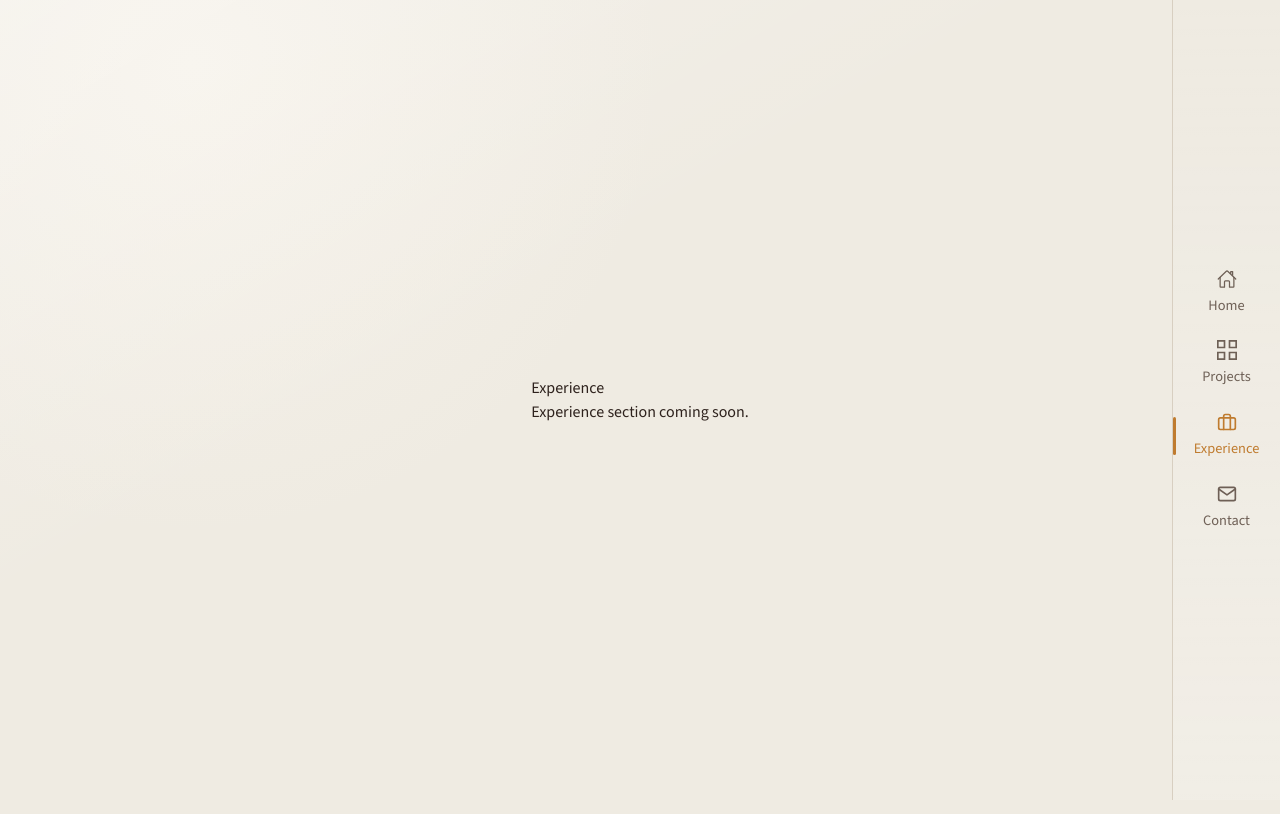
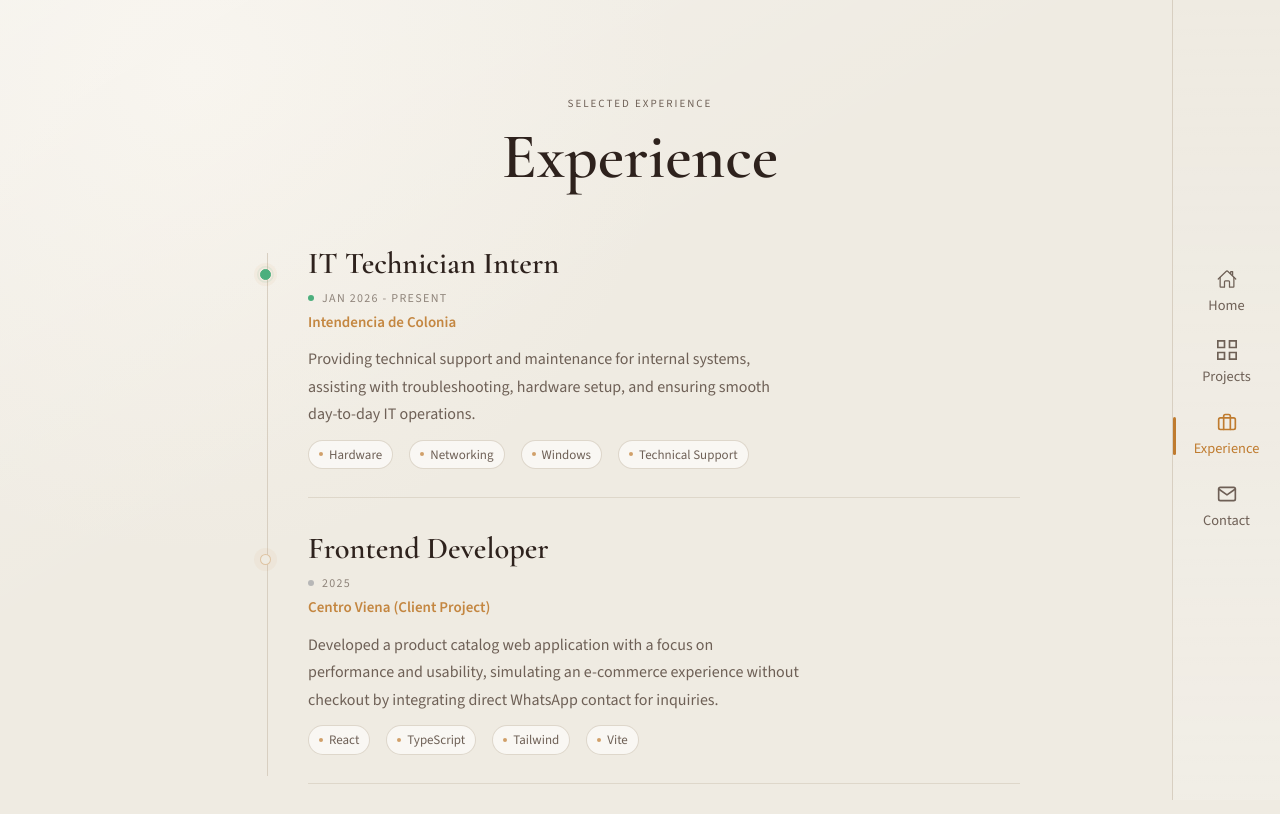
Before and after one commit to arenasFran/portfolio, a React (Vite) app: page / in a window 1280 px wide. Both pictures are taken after a click on the button "Experience". Shown: the top 814 px of the page. Built offline with nearby package versions, Linux system fonts and the light colour scheme.

Commit message:
Fin de la seccion experience y actualizacion en algunas animaciones

```diff
--- a/package.json
+++ b/package.json
@@ -10,6 +10,7 @@
     "preview": "vite preview"
   },
   "dependencies": {
+    "framer-motion": "^12.38.0",
     "react": "^19.2.0",
     "react-dom": "^19.2.0",
     "react-icons": "^5.6.0"
--- /dev/null
+++ b/src/components/Experience.tsx
@@ -0,0 +1,142 @@
+import { motion, useReducedMotion, useScroll, useTransform } from 'framer-motion'
+import { useRef } from 'react'
+
+type ExperienceItem = {
+  role: string
+  company: string
+  date: string
+  description: string
+  technologies?: string[]
+  current?: boolean
+}
+
+const experiences: ExperienceItem[] = [
+  {
+    role: 'IT Technician Intern',
+    company: 'Intendencia de Colonia',
+    date: 'Jan 2026 - Present',
+    description: 'Providing technical support and maintenance for internal systems, assisting with troubleshooting, hardware setup, and ensuring smooth day-to-day IT operations.',
+    technologies: ['Hardware', 'Networking', 'Windows', 'Technical Support'],
+    current: true,
+  },
+  {
+    role: 'Frontend Developer',
+    company: 'Centro Viena (Client Project)',
+    date: '2025',
+    description: 'Developed a product catalog web application with a focus on performance and usability, simulating an e-commerce experience without checkout by integrating direct WhatsApp contact for inquiries.',
+    technologies: ['React', 'TypeScript', 'Tailwind', 'Vite'],
+  },
+]
+
+const itemMotion = {
+  hidden: { opacity: 0, x: 20 },
+  visible: { opacity: 1, x: 0 },
+}
+
+const dotMotion = {
+  hidden: { opacity: 0, scale: 0.8 },
+  visible: { opacity: 1, scale: 1 },
+}
+
+
+export const Experience = () => {
+  const timelineRef = useRef<HTMLDivElement>(null)
+  const prefersReducedMotion = useReducedMotion()
+  const { scrollYProgress } = useScroll({
+    target: timelineRef,
+    offset: ['start 0.9', 'end 0.25'],
+  })
+
+  const lineProgress = useTransform(scrollYProgress, [0, 1], [0, 1])
+
+  return (
+    <section className="w-[min(760px,calc(100%-2rem))] mx-auto px-4 py-8 sm:px-0" aria-label="Experience timeline">
+      <header className="text-center">
+        <p className="text-[11px] uppercase tracking-[0.18em] text-muted">Selected experience</p>
+        <h1 className="mt-3 font-[family-name:var(--font-display)] text-[clamp(2.6rem,5vw,4rem)] font-normal leading-none text-ink">
+          Experience
+        </h1>
+      </header>
+
+      <div ref={timelineRef} className="relative mt-14">
+        <div className="absolute left-[0.45rem] top-2 bottom-2 w-px bg-line" aria-hidden="true" />
+        <motion.div
+          aria-hidden="true"
+          className="absolute left-[0.45rem] top-2 w-px origin-top bg-accent/70"
+          style={{ scaleY: prefersReducedMotion ? 1 : lineProgress }}
+        />
+
+        <div className="space-y-7 sm:space-y-8">
+          {experiences.map((item, index) => (
+            <motion.article
+              key={`${item.company}-${item.role}`}
+              className="group relative pl-10 sm:pl-12"
+              initial={prefersReducedMotion ? false : 'hidden'}
+              whileInView={prefersReducedMotion ? undefined : 'visible'}
+              variants={itemMotion}
+              viewport={{ once: true, amount: 0.45 }}
+              transition={{ duration: 0.5, delay: index * 0.12, ease: [0.22, 1, 0.36, 1] }}
+            >
+              {item.current && !prefersReducedMotion && (
+                <motion.span
+                  aria-hidden="true"
+                  className="pointer-events-none absolute left-0 top-6 z-[5] size-[0.7rem] rounded-full border border-[#4CAF7D]/60"
+                  animate={{ scale: [1, 1.85], opacity: [0.45, 0] }}
+                  transition={{ duration: 1.8, ease: 'easeOut', repeat: Number.POSITIVE_INFINITY, repeatDelay: 0.2 }}
+                />
+              )}
+
+              <motion.span
+                aria-hidden="true"
+                className={`absolute left-0 top-6 z-10 size-[0.7rem] rounded-full border shadow-[0_0_0_6px_rgba(191,123,47,0.05)] transition-[transform,box-shadow] duration-200 group-hover:scale-[1.18] group-hover:shadow-[0_0_0_8px_rgba(191,123,47,0.1)] ${item.current ? 'border-[#4CAF7D] bg-[#4CAF7D]' : 'border-accent/35 bg-paper'}`}
+                initial={prefersReducedMotion ? false : 'hidden'}
+                whileInView={prefersReducedMotion ? undefined : 'visible'}
+                variants={dotMotion}
+                viewport={{ once: true, amount: 0.45 }}
+                transition={{ duration: 0.4, delay: index * 0.12 + 0.04, ease: [0.22, 1, 0.36, 1] }}
+              />
+
+              <motion.div
+                className="border-b border-line/70 pb-7 pr-1 transition-[transform,border-color] duration-250 group-hover:border-accent/45"
+                whileHover={{ y: -2 }}
+                transition={{ duration: 0.2, ease: 'easeOut' }}
+              >
+                <div className="flex flex-col items-start gap-1.5">
+                  <h2 className="m-0 font-[family-name:var(--font-display)] text-[clamp(1.55rem,2.8vw,1.9rem)] font-normal leading-tight text-ink transition-colors duration-200 group-hover:text-[#211813]">
+                    {item.role}
+                  </h2>
+                  <span className="inline-flex items-center gap-2 text-[12px] uppercase tracking-[0.11em] text-muted/75 transition-colors duration-200 group-hover:text-muted">
+                    <span className={`size-1.5 rounded-full ${item.current ? 'bg-[#4CAF7D]' : 'bg-[#b7b7b7]'}`} />
+                    {item.date}
+                  </span>
+                </div>
+
+                <p className="mt-1 text-[15px] font-semibold text-accent/90 transition-colors duration-200 group-hover:text-accent">
+                  {item.company}
+                </p>
+
+                <p className="mt-3 max-w-[62ch] text-[16px] leading-[1.72] text-muted">
+                  {item.description}
+                </p>
+
+                {item.technologies && item.technologies.length > 0 && (
+                  <ul className="mt-3 flex flex-wrap gap-x-4 gap-y-1" aria-label="Technologies used">
+                    {item.technologies.map((technology) => (
+                      <li
+                        key={technology}
+                        className="inline-flex items-center gap-1.5 rounded-full border border-line/80 bg-white/60 px-2.5 py-1 text-[13px] font-medium text-muted"
+                      >
+                        <span aria-hidden="true" className="size-1 rounded-full bg-accent/70" />
+                        {technology}
+                      </li>
+                    ))}
+                  </ul>
+                )}
+              </motion.div>
+            </motion.article>
+          ))}
+        </div>
+      </div>
+    </section>
+  )
+}
--- a/src/components/MainContent.tsx
+++ b/src/components/MainContent.tsx
@@ -1,6 +1,7 @@
 import { Home } from './Home'
 import { Projects } from './Projects'
 import { Contact } from './Contact'
+import { Experience } from './Experience'
 import { type ReactElement, type Dispatch, type SetStateAction } from 'react'
 
 export type Section = 'home' | 'projects' | 'experience' | 'contact'
@@ -14,7 +15,7 @@ export default function MainContent({ section, setSection }: Props) {
   const sections: Record<Section, ReactElement> = {
     home: <Home setSection={setSection} />,
     projects: <Projects />,
-    experience: <section className="hero-panel"><h1 className="profile-name">Experience</h1><p className="intro-copy">Experience section coming soon.</p></section>,
+    experience: <Experience />,
     contact: <Contact />,
   }
 
--- a/src/index.css
+++ b/src/index.css
@@ -38,3 +38,29 @@ body {
     transform: translateY(0);
   }
 }
+
+@keyframes hero-reveal {
+  from {
+    opacity: 0;
+    transform: translate3d(0, 12px, 0);
+  }
+  to {
+    opacity: 1;
+    transform: translate3d(0, 0, 0);
+  }
+}
+
+.hero-reveal {
+  opacity: 0;
+  animation: hero-reveal 420ms cubic-bezier(0.22, 1, 0.36, 1) forwards;
+  will-change: transform, opacity;
+}
+
+@media (prefers-reduced-motion: reduce) {
+  .hero-reveal {
+    opacity: 1;
+    animation: none;
+    transform: none;
+    will-change: auto;
+  }
+}
```
Also changed, not shown: src/components/Home.tsx (+23 -10 lines), 1 other file (tests, documents, lock files or other folders).
